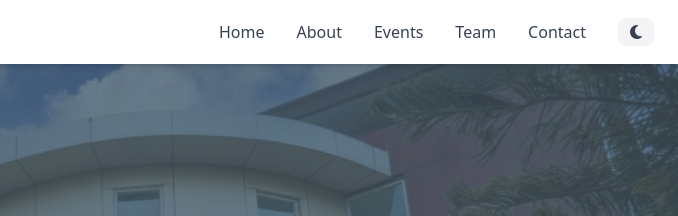
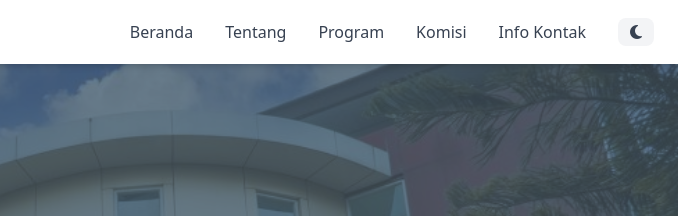
Before and after one commit to vainsparkle-web/dpmfhunnes, a plain HTML site: page StructureKomisi3.html in a window 1280 px wide. Shown: the top 216 px of the page, 602-1280 px from the left. Drawn offline with nearby package versions, Linux system fonts and the light colour scheme.

Commit message:
Update StructureKomisi3.html

```diff
--- a/StructureKomisi3.html
+++ b/StructureKomisi3.html
@@ -46,17 +46,17 @@
             </button>
 
             <!-- Desktop menu -->
-            <div id="navMenu" class="hidden md:flex space-x-8 items-center">
-                <a href="index.html#home" class="text-gray-700 hover:text-blue-600">Home</a>
-                <a href="index.html#about" class="text-gray-700 hover:text-blue-600">About</a>
-                <a href="index.html#events" class="text-gray-700 hover:text-blue-600">Events</a>
-                <a href="index.html#team" class="text-gray-700 hover:text-blue-600">Team</a>
-                <a href="index.html#contact" class="text-gray-700 hover:text-blue-600">Contact</a>
+            <div id="navMenu" class="hidden md:flex space-x-8 items-center dark:text-white">
+                <a href="#home" class="text-gray-700 hover:text-blue-600">Beranda</a>
+                <a href="#about" class="text-gray-700 hover:text-blue-600">Tentang</a>
+                <a href="#events" class="text-gray-700 hover:text-blue-600">Program</a>
+                <a href="#team" class="text-gray-700 hover:text-blue-600">Komisi</a>
+                <a href="#contact" class="text-gray-700 hover:text-blue-600">Info Kontak</a>
                 <!-- Dark mode toggle (desktop) -->
-                <button id="dark-toggle-btn" aria-pressed="false" title="Toggle dark mode" class="hidden md:inline-flex items-center gap-2 px-3 py-1.5 rounded-lg bg-gray-100 text-gray-700 hover:bg-gray-200">
+                <button id="dark-toggle-btn" aria-pressed="false" title="Dark Mode" class="hidden md:inline-flex items-center gap-2 px-3 py-1.5 rounded-lg bg-gray-100 text-gray-700 hover:bg-gray-200">
                     <i class="fas fa-moon"></i>
                     <i class="fas fa-sun hidden"></i>
-                    <span class="sr-only">Toggle dark mode</span>
+                    <span class="sr-only">Dark Mode</span>
                 </button>
             </div>
         </div>
@@ -64,13 +64,13 @@
         <!-- Mobile menu items -->
         <div id="mobileMenu" class="md:hidden hidden border-t">
             <div class="px-6 py-4 space-y-2">
-                <a href="index.html#home" class="block text-gray-700">Home</a>
-                <a href="index.html#about" class="block text-gray-700">About</a>
-                <a href="index.html#events" class="block text-gray-700">Events</a>
-                <a href="index.html#team" class="block text-gray-700">Team</a>
-                <a href="index.html#contact" class="block text-gray-700">Contact</a>
+                <a href="#home" class="block text-gray-700">Beranda</a>
+                <a href="#about" class="block text-gray-700">Tentang</a>
+                <a href="#events" class="block text-gray-700">Program</a>
+                <a href="#team" class="block text-gray-700">Komisi</a>
+                <a href="#contact" class="block text-gray-700">Kontak</a>
                     <!-- Dark mode toggle (mobile) -->
-                    <button id="dark-toggle-mobile" class="w-full text-left px-4 py-2 text-gray-700 hover:bg-gray-100" title="Toggle dark mode">Toggle dark mode <i class="fas fa-moon ml-2"></i></button>
+                    <button id="dark-toggle-mobile" class="w-full text-left px-4 py-2 text-gray-700 hover:bg-gray-100" title="Toggle dark mode">Dark Mode <i class="fas fa-moon ml-2"></i></button>
             </div>
         </div>
     </nav>
@@ -128,7 +128,7 @@
     </section>
 
 <!--Forbisa Section-->
-<section class="max-w-4xl mx-auto my-12 px-6 py-10 bg-white dark:bg-gray-900 text-gray-800 dark:text-white rounded-lg shadow-lg text-center">
+<section id="ForbisaSection" class="max-w-4xl mx-auto my-12 px-6 py-10 bg-white dark:bg-gray-900 text-gray-800 dark:text-white rounded-lg shadow-lg text-center">
   <h2 class="text-2xl font-bold mb-4">Monthly Program</h2>
   <p class="mb-8 text-lg leading-relaxed">
     Demi mendukung hak dan kenyamanan para mahasiswa, Komisi 3 DPM FH UNNES menggelar Forum Bicara Mahasiswa (Forbisa) dan Serap Aspirasi yang ditujukan untuk pembangunan dan kesejahteraan di lingkungan kampus.<br></br>Oleh karena itu, kami meminta kepada para mahasiswa untuk melaporkan setiap keluhan dan ketidaknyamanan pada infrastruktur di Fakultas Hukum UNNES melalui link pada tombol berikut.
@@ -382,10 +382,10 @@
                                 <div class="fade-in delay-1 space-x-8">
                                         <h3 class="text-lg font-bold mb-4 mx-8">Tautan Cepat</h3>
                                         <ul class="space-y-1">
-                                                <li><a href="#home" class="text-gray-400 hover:text-white transition">Home</a></li>
-                                                <li><a href="#about" class="text-gray-400 hover:text-white transition">About Us</a></li>
-                                                <li><a href="#events" class="text-gray-400 hover:text-white transition">Events</a></li>
-                                                <li><a href="#team" class="text-gray-400 hover:text-white transition">Our Team</a></li>
+                                                <li><a href="index.html#home" class="text-gray-400 hover:text-white transition">Beranda</a></li>
+                                                <li><a href="index.html#about" class="text-gray-400 hover:text-white transition">Tentang Kami</a></li>
+                                                <li><a href="index.html#events" class="text-gray-400 hover:text-white transition">Program Kerja</a></li>
+                                                <li><a href="index.html#team" class="text-gray-400 hover:text-white transition">Daftar Komisi</a></li>
                                         </ul>
                                 </div>
 
@@ -418,11 +418,11 @@
                                                 </li>
                                                 <li class="flex items-center">
                                               <i class="fas fa-envelope mr-3 text-blue-400"></i>
-                                                <a href="mailto:dpmfhunnes25@gmail.com" class="text-gray-400 hover:text-white transition">dpmfhunnes25@gmail.com</a>
+                                                <a href="mailto:dpmfhunnesmedfo@gmail.com" class="text-gray-400 hover:text-white transition">dpmfhunnesmedfo@gmail.com</a>
                                                 </li>
                                                 <li class="flex items-center">
                                                 <i class="fas fa-phone-alt mr-3 text-blue-400"></i>
-                                                <a href="tel:+62 821-3469-3577" class="text-gray-400 hover:text-white transition">0821-3469-3577</a>
+                                                <a href="https://wa.me/6285786962003" class="text-gray-400 hover:text-white transition">0857-8696-2003</a>
                                                 </li>
                                         </ul>
                                 </div>
@@ -430,7 +430,7 @@
 
             <div class="border-t border-gray-700 mt-12 pt-8 text-center text-gray-500 text-sm fade-in">
                                 <p>&copy; 2025 DPM FH UNNES. All rights reserved.</p>
-                               <div class="mt-2">
+                                <div class="mt-2">
                                         <a href="Policy.html" class="hover:text-white transition">Privacy Policy</a> |
                                         <a href="https://www.instagram.com/invites/contact/?utm_source=ig_contact_invite&utm_medium=copy_link&utm_content=sd3mfz9" class="hover:text-white transition">Created by: Maulana Habibie Yahya</a> |
                                         <a href="Terms.html" class="hover:text-white transition">Terms of Service</a>
```
